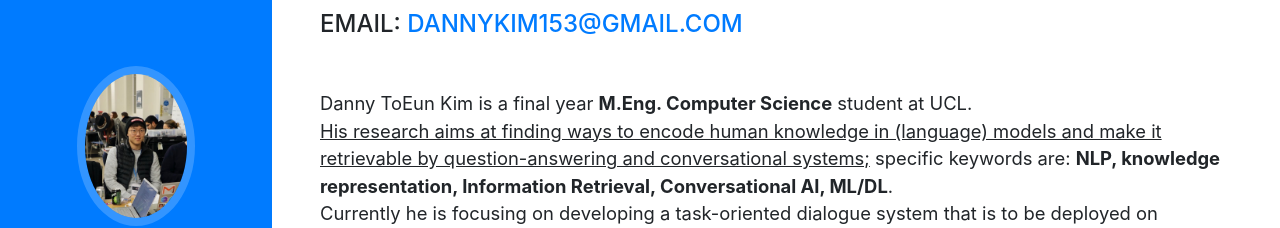
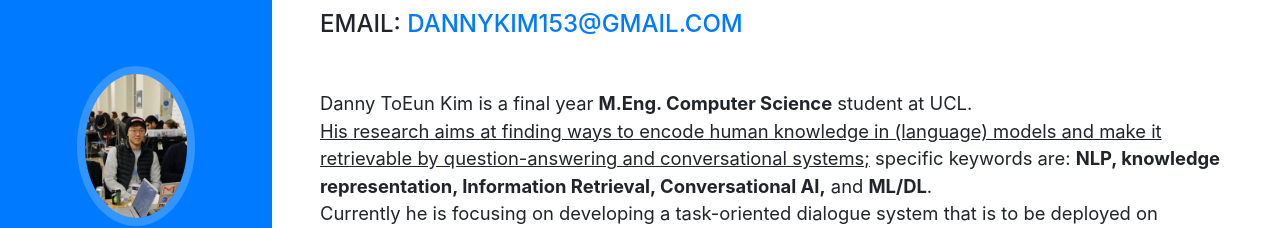
Before and after one commit to kimdanny/portfolio, a website with bundled scripts: page index.html in a window 1280 px wide. Shown: the part 126-354 px from the top of the page. Built offline with nearby package versions, Linux system fonts and the light colour scheme; files whose address does not match are found by name; a web font is replaced by a local one.

Commit message:
update intro

```diff
--- a/index.html
+++ b/index.html
@@ -79,7 +79,7 @@
           Danny ToEun Kim is a final year <strong>M.Eng. Computer Science</strong> student at UCL. <br>
           <u>His research aims at finding ways to encode human knowledge in (language) models and make it retrievable by question-answering and conversational systems;</u>
           specific keywords are:
-          <strong>NLP, knowledge representation, Information Retrieval, Conversational AI, ML/DL</strong>.
+          <strong>NLP, knowledge representation, Information Retrieval, Conversational AI,</strong> and <strong>ML/DL</strong>.
           <br>
           Currently he is focusing on developing a task-oriented dialogue system that is to be deployed on Amazon Alexa as a participant of <a href="https://developer.amazon.com/alexaprize" target="_blank"><i>Amazon 2021 Alexa Prize TaskBot Challenge</i></a>.
           At the same time, he is working with
```
